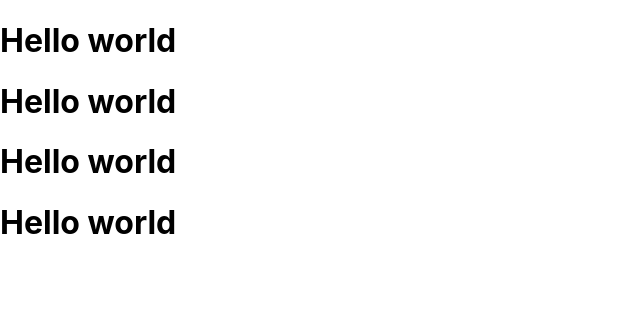
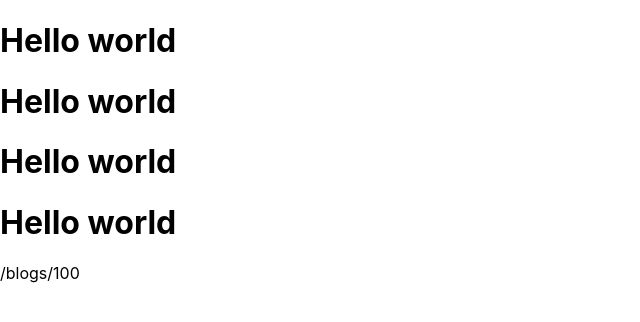
Before and after one commit to RaisulislamRimon/next-js-my-app, a Next.js app: page / in a window 1280 px wide. Shown: the top 322 px of the page, without its empty margins (0-640 px from the left). Built offline with nearby package versions, Linux system fonts and the light colour scheme.

Commit message:
1 file modified

```diff
--- a/pages/index.js
+++ b/pages/index.js
@@ -1,3 +1,5 @@
+import Link from 'next/link';
+
 export default function Home() {
   return (
     <div>
@@ -5,6 +7,9 @@ export default function Home() {
       <h1>Hello world</h1>
       <h1>Hello world</h1>
       <h1>Hello world</h1>
+
+
+      <Link href="/blogs/100">/blogs/100</Link>
     </div>
   );
 }
```
